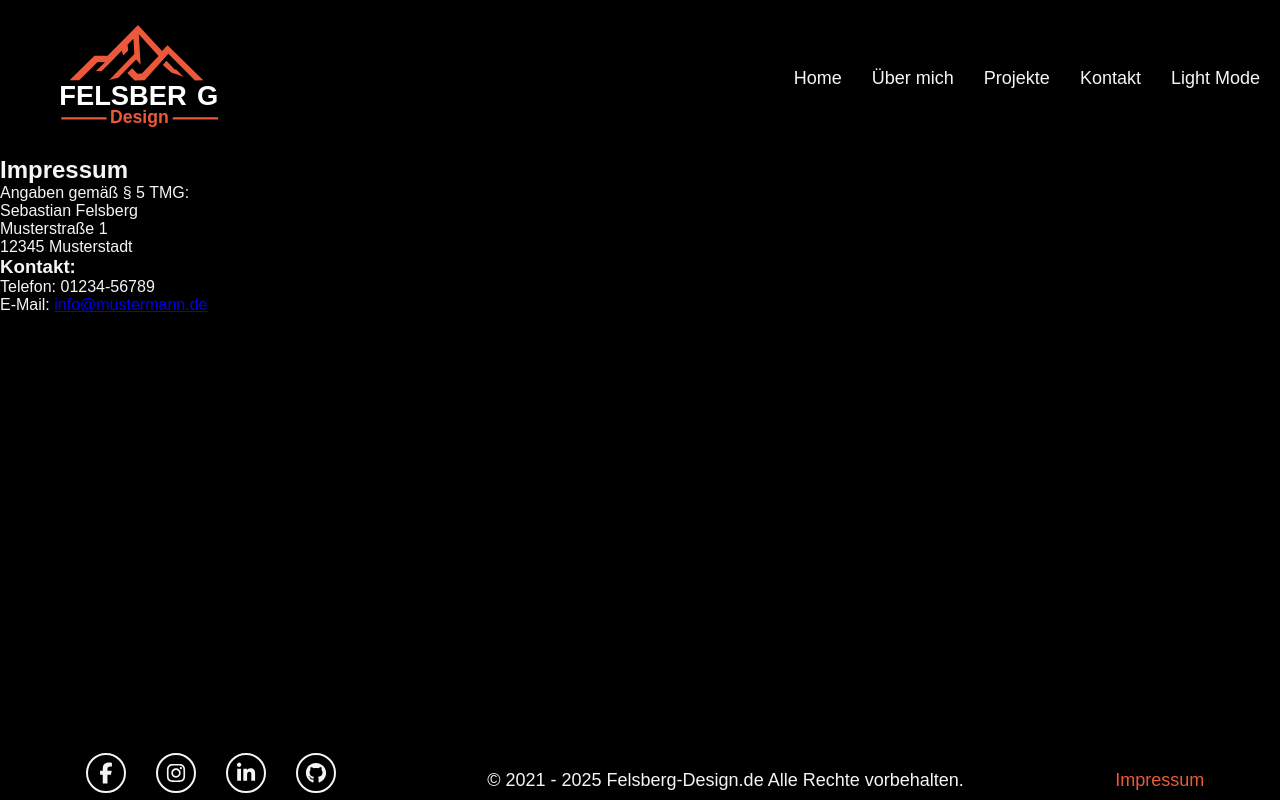
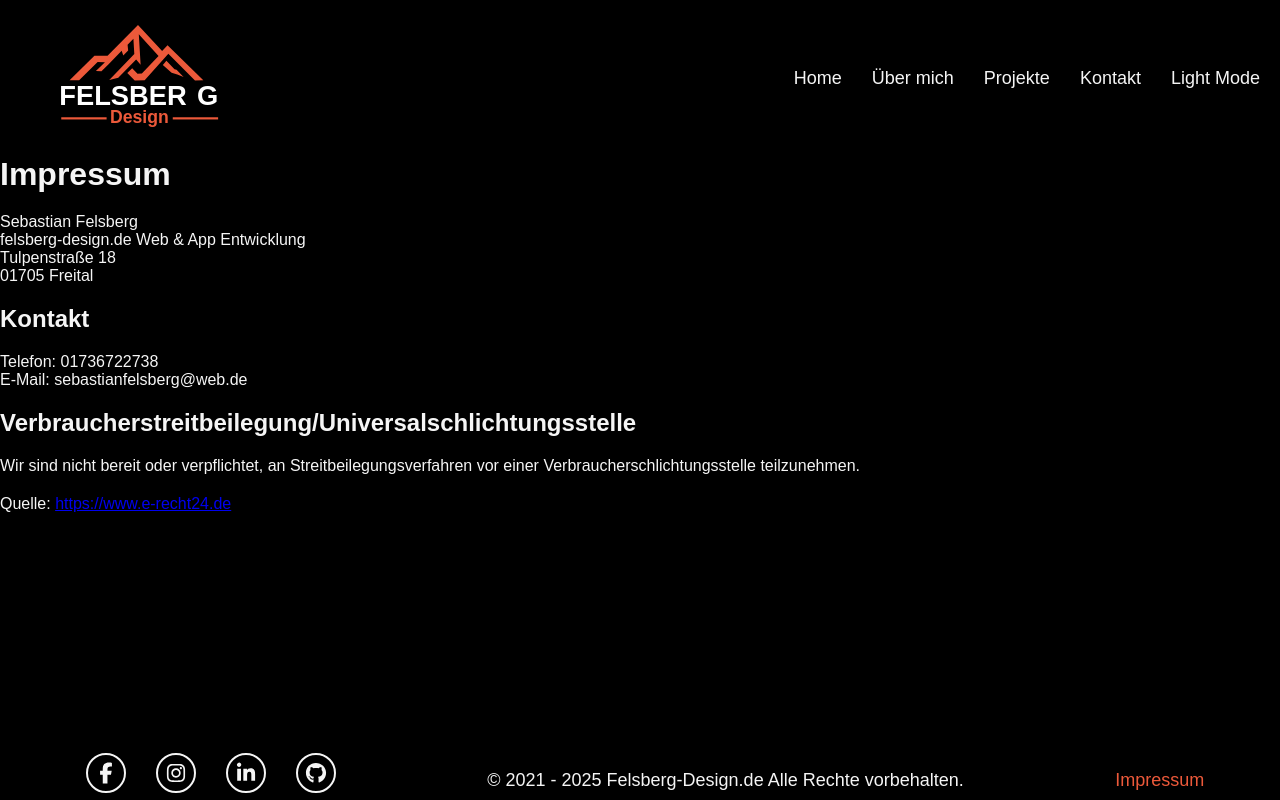
Before and after one commit to Felle26/myPortfolioPage, a React (Vite) app: page / in a window 1280 px wide. Both pictures are taken after a click on the button "Impressum". Built offline with nearby package versions, Linux system fonts and the light colour scheme.

Commit message:
aktualisiere Impressum-Seite mit neuen Kontaktdaten und Styling

```diff
--- a/src/Content/body/Pages/Impressum.jsx
+++ b/src/Content/body/Pages/Impressum.jsx
@@ -1,30 +1,41 @@
 import React from 'react'
+import "./impressum_style.css";
 
 const Impressum = () => {
   return (
-    <div>
-      <h2>Impressum</h2>
-      <p>
-        Angaben gemäß § 5 TMG:
-      </p>
+    <div className="impressum-container">
+      <h1>Impressum</h1>
+
       <p>
         Sebastian Felsberg
+        <br />
+        felsberg-design.de Web &amp; App Entwicklung
+        <br />
+        Tulpenstra&szlig;e 18
+        <br />
+        01705 Freital
       </p>
+
+      <h2>Kontakt</h2>
       <p>
-        Musterstraße 1
+        Telefon: 01736722738
+        <br />
+        E-Mail: sebastianfelsberg@web.de
       </p>
+
+      <h2>
+        Verbraucher&shy;streit&shy;beilegung/Universal&shy;schlichtungs&shy;stelle
+      </h2>
       <p>
-        12345 Musterstadt
+        Wir sind nicht bereit oder verpflichtet, an Streitbeilegungsverfahren
+        vor einer Verbraucherschlichtungsstelle teilzunehmen.
       </p>
-      <h3>Kontakt:</h3>
+
       <p>
-        Telefon: 01234-56789
-      </p>
-      <p>
-        E-Mail: <a href="mailto:info@mustermann.de">info@mustermann.de</a>
+        Quelle: <a href="https://www.e-recht24.de">https://www.e-recht24.de</a>
       </p>
     </div>
-  )
+  );
 }
 
 export default Impressum
--- /dev/null
+++ b/src/Content/body/Pages/impressum_style.css
@@ -0,0 +1,15 @@
+.impressum_container{
+  width: 100%;
+  height: 100%;
+  display: flex;
+  flex-direction: column;
+  align-items: center;
+  justify-content: center;
+  text-align: center;
+  margin-left: 50px;
+  padding: 20px;
+}
+
+h1, h2, p {
+  margin-bottom: 20px;
+}
```
Also changed, not shown: 2 other files (tests, documents, lock files or other folders).
